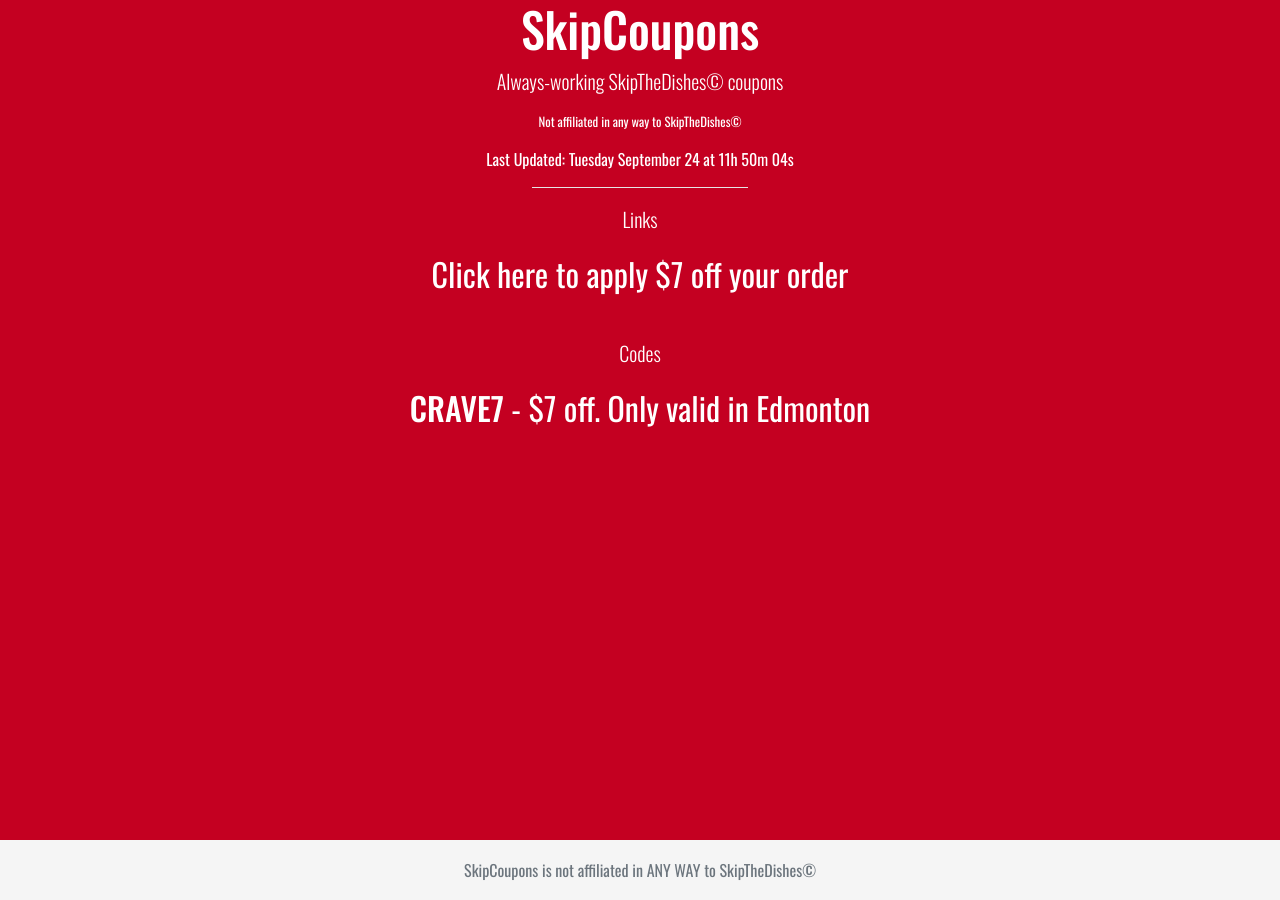
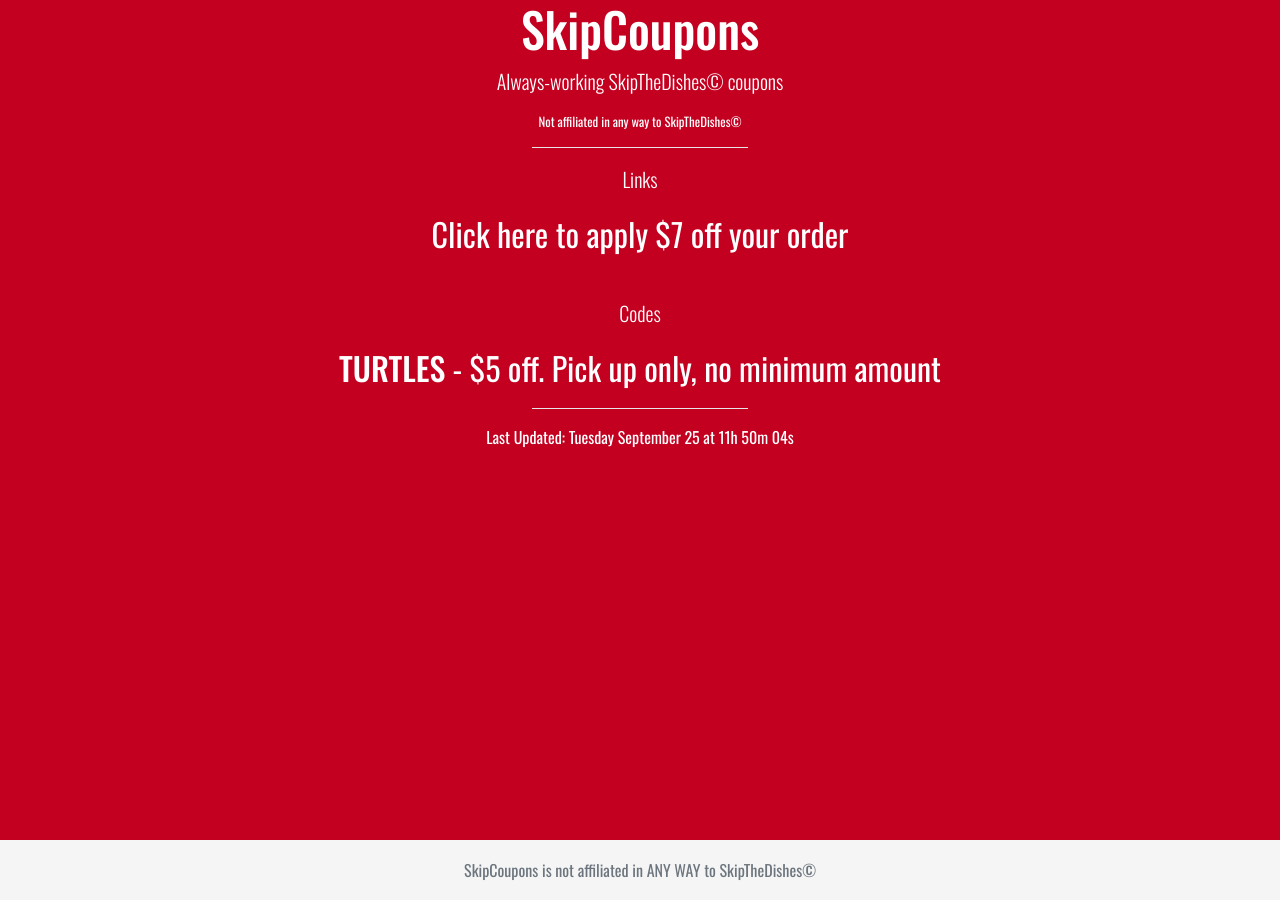
Before and after one commit to cdrage/skipcoupons, a Jekyll site: the page built from index.md, in a window 1280 px wide. Built offline with Jekyll 4.4.1, drawn with Linux system fonts in a browser that asks for light colours.

Commit message:
Update coupons

```diff
--- /dev/null
+++ b/CNAME
@@ -0,0 +1 @@
+skipcoupons.ca
--- a/_data/coupons.yaml
+++ b/_data/coupons.yaml
@@ -1,6 +1,6 @@
-last_modified: Tuesday September 24 at 11h 50m 04s
+last_modified: Tuesday September 25 at 11h 50m 04s
 
 affiliate: "https://www.skipthedishes.com/r/REx7GWUtFB"
 
 coupons:
-  "CRAVE7": "$7 off. Only valid in Edmonton"
+  "TURTLES": "$5 off. Pick up only, no minimum amount"
--- a/_layouts/default.html
+++ b/_layouts/default.html
@@ -24,11 +24,10 @@
       <h1 class="">SkipCoupons</h1>
       <p class="lead">Always-working SkipTheDishes© coupons</p>
       <p class="small">Not affiliated in any way to SkipTheDishes©</p>
-      <p>Last Updated: {{ site.data.coupons.last_modified }}</p>
       <hr style="background-color:white; width:20%;">
     </div>
 
-    <div class="container center-text">
+    <div class="container text center" style="width:80%">
       <!-- Coupons here -->
       <p class="lead">Links</p>
       <p class="couponcode"><a style="color:white;" class="underline" href=" {{site.data.coupons.affiliate}}">Click here to apply $7 off your order</a></p>
@@ -39,6 +38,10 @@
       {% endfor %}
     </div>
 
+    <div class="container center-text">
+      <hr style="background-color:white; width:20%;">
+      <p>Last Updated: {{ site.data.coupons.last_modified }}</p>
+    </div>
     </main>
 
     <footer class="footer">
```
